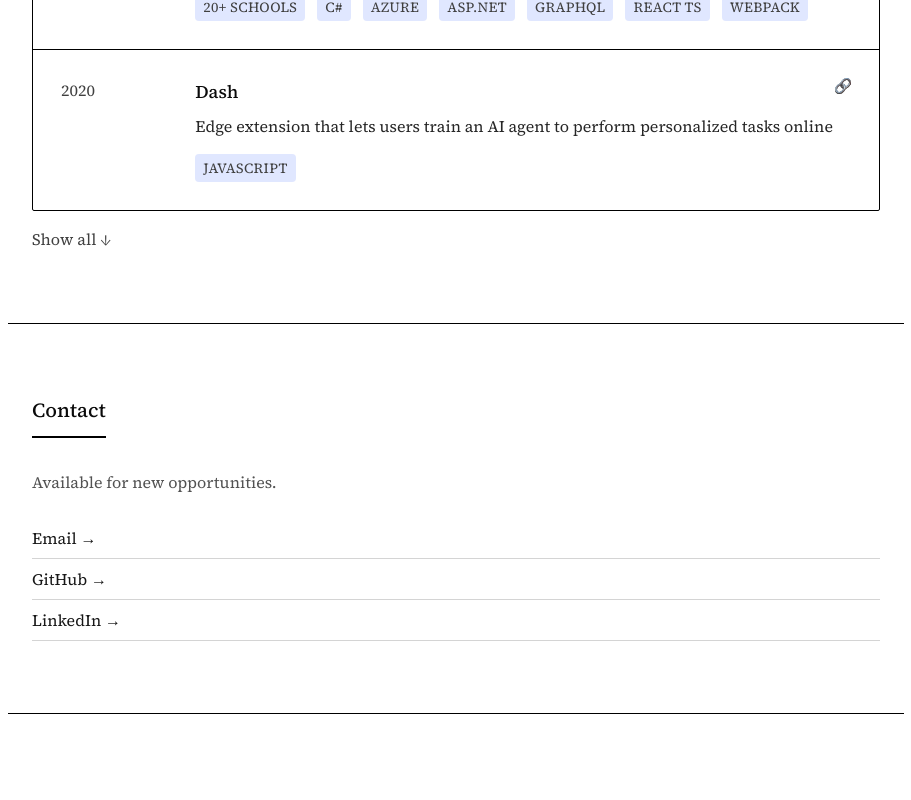
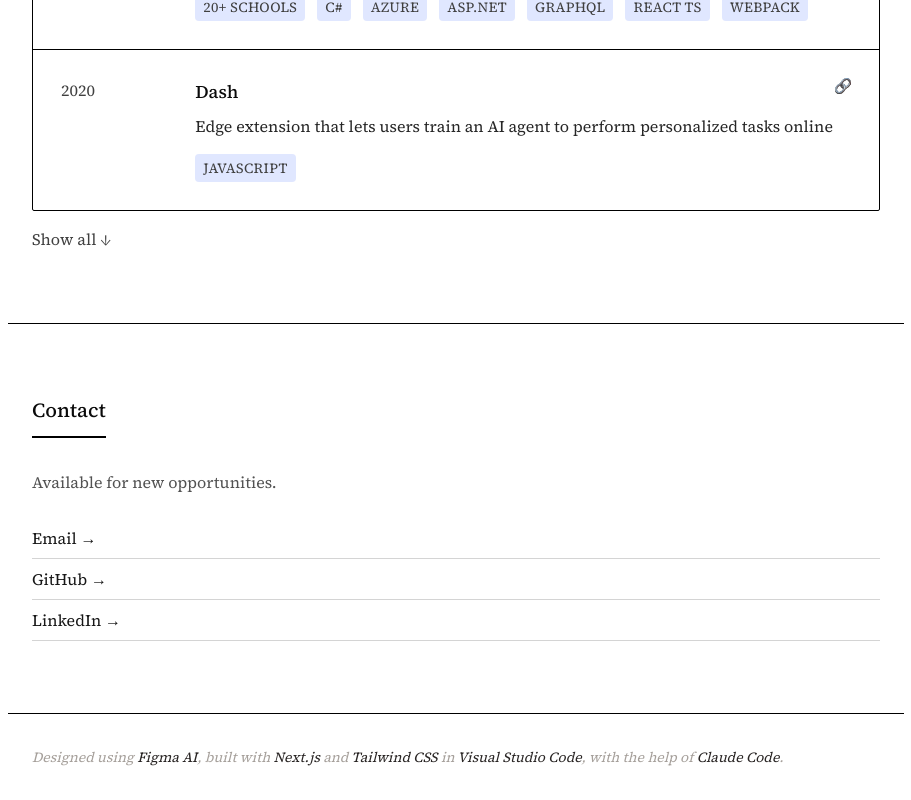
Before and after one commit to nancyl-ol/nxli, a Next.js app: page / in a window 1280 px wide. Shown: the part 1503-2303 px from the top of the page, without its empty margins (184-1095 px from the left). Before the commit the page ends 2217 px from the top, so only its background shows below. Built offline with nearby package versions, Linux system fonts and the light colour scheme.

Commit message:
done with footer

```diff
--- /dev/null
+++ b/app/_components/footer.tsx
@@ -0,0 +1,13 @@
+const FooterLink = ({url, text} : {url: string, text: string}) => (
+  <a className="text-stone-800" target="_blank" rel="noreferrer noopener" href={url}>{text}</a>
+);
+
+export function Footer() {
+  return (
+    <footer className="px-6 py-8 max-w-4xl mx-auto">
+      <p className="text-stone-400 text-sm leading-relaxed italic">
+        Designed using <FooterLink url="https://www.figma.com/ai/" text="Figma AI"/>, built with <FooterLink url="https://nextjs.org/" text="Next.js"/> and <FooterLink url="https://tailwindcss.com/" text="Tailwind CSS"/> in <FooterLink url="https://code.visualstudio.com/" text="Visual Studio Code"/>, with the help of <FooterLink url="https://code.claude.com/docs/en/overview" text="Claude Code"/>.
+      </p>
+    </footer>
+  );
+}
--- a/app/page.tsx
+++ b/app/page.tsx
@@ -1,5 +1,6 @@
 "use client";
 import { Contact } from "./_components/contact";
+import { Footer } from "./_components/footer";
 import { Hero } from "./_components/hero";
 import { Intro } from "./_components/intro";
 import { Projects } from "./_components/projects";
@@ -11,6 +12,7 @@ export default function Home() {
       <Intro />
       <Projects />
       <Contact />
+      <Footer />
     </div>
   );
 }
```
